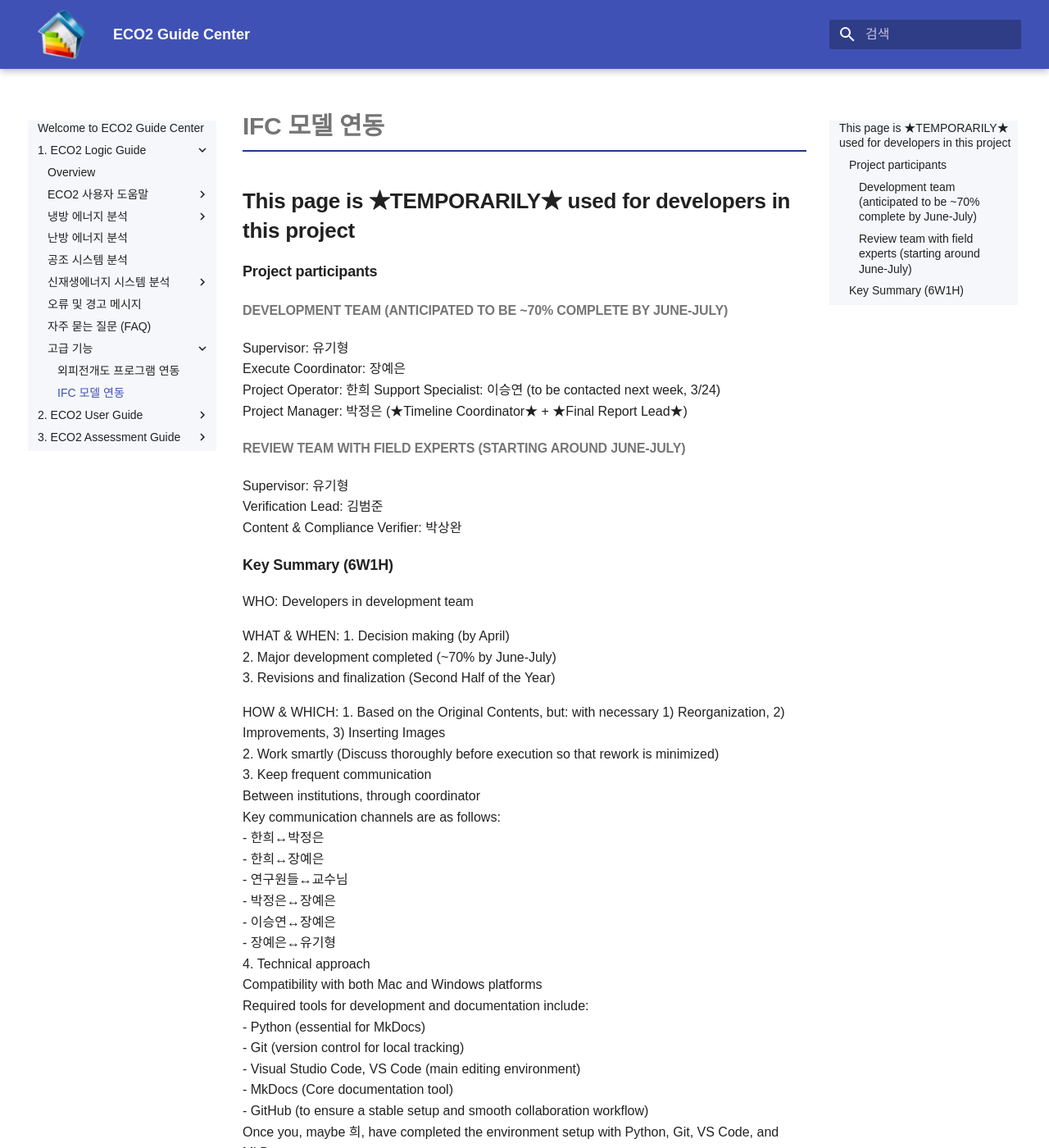
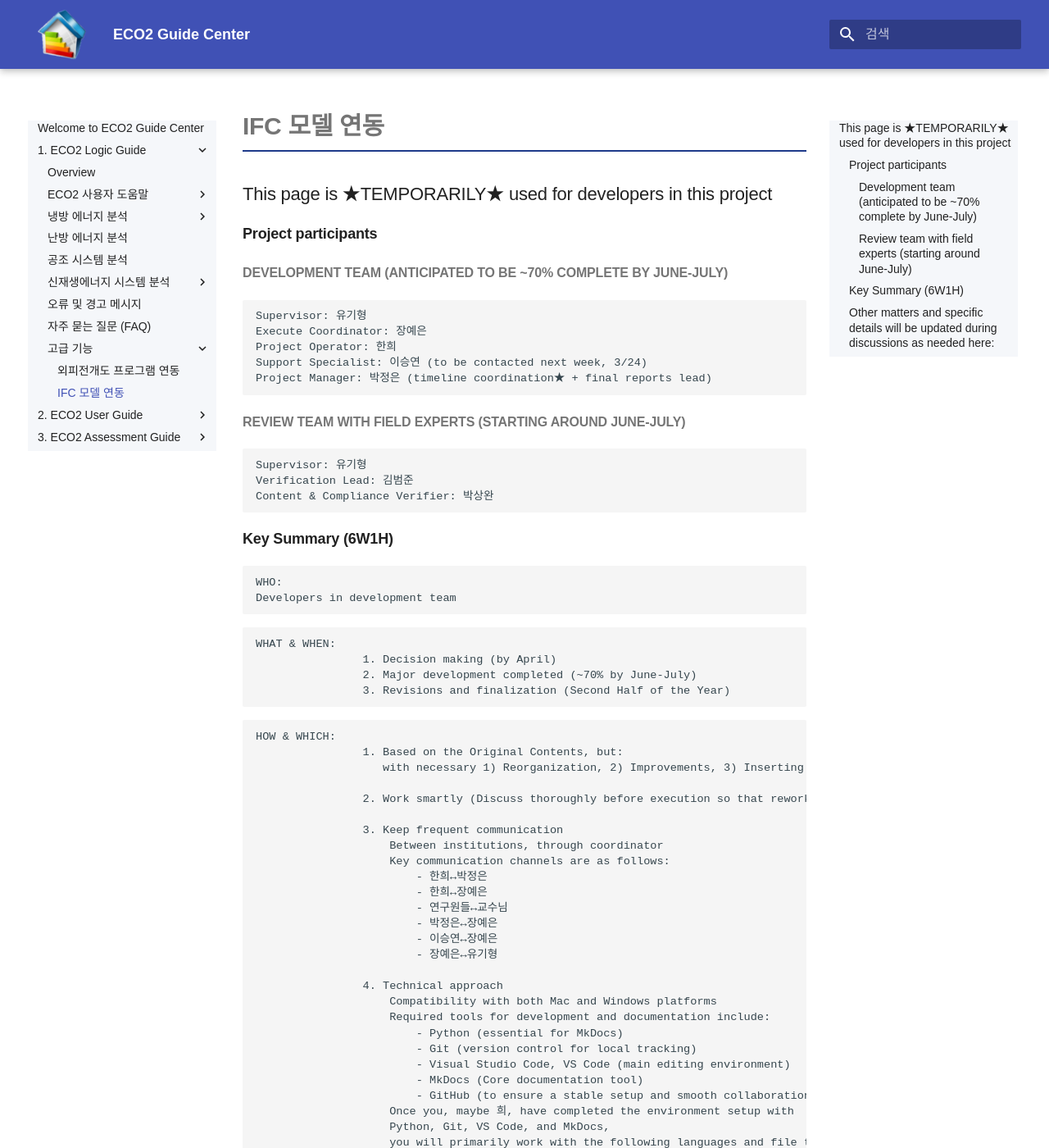
Before and after one commit to seungyeon315/eco2_guide_center_new, an MkDocs documentation site: the page built from docs/1. ECO2 Logic Guide/고급 기능/IFC_모델_연동.md, in a window 1280 px wide and 1400 px high. Shown: the whole window at 82% size. Built offline with MkDocs 1.6.1 and Material for MkDocs 9.7.7, drawn with Linux system fonts in a browser that asks for light colours; some web fonts are replaced; some of the changed text lies outside the part shown.

Commit message:
Update content

````diff
--- a/docs/1. ECO2 Logic Guide/고급 기능/IFC_모델_연동.md
+++ b/docs/1. ECO2 Logic Guide/고급 기능/IFC_모델_연동.md
@@ -1,56 +1,85 @@
 # IFC 모델 연동
 
-## This page is ★TEMPORARILY★ used for developers in this project
+### This page is ★TEMPORARILY★ used for developers in this project
 
 #### Project participants
 ##### Development team (anticipated to be ~70% complete by June-July)
-Supervisor:             유기형
-Execute Coordinator:    장예은
-Project Operator:       한희
-Support Specialist:     이승연 (to be contacted next week, 3/24)
-Project Manager:        박정은 (★Timeline Coordinator★ + ★Final Report Lead★)
-
+```
+Supervisor: 유기형
+Execute Coordinator: 장예은
+Project Operator: 한희
+Support Specialist: 이승연 (to be contacted next week, 3/24)
+Project Manager: 박정은 (timeline coordination★ + final reports lead)
+```
 ##### Review team with field experts (starting around June-July)
-Supervisor:                     유기형
-Verification Lead:              김범준
-Content & Compliance Verifier:  박상완
-
+```
+Supervisor: 유기형
+Verification Lead: 김범준
+Content & Compliance Verifier: 박상완
+```
 #### Key Summary (6W1H)
-WHO:            Developers in development team
-
-WHAT & WHEN:    1. Decision making (by April)
+```
+WHO:
+Developers in development team
+```
+```
+WHAT & WHEN:
+                1. Decision making (by April)
                 2. Major development completed (~70% by June-July)
                 3. Revisions and finalization (Second Half of the Year)
+```
+```
+HOW & WHICH:
+                1. Based on the Original Contents, but:
+                   with necessary 1) Reorganization, 2) Improvements, 3) Inserting Images
 
-HOW & WHICH:            1. Based on the Original Contents, but: with necessary 1) Reorganization, 2) Improvements, 3) Inserting Images
                 2. Work smartly (Discuss thoroughly before execution so that rework is minimized)
+
                 3. Keep frequent communication
                     Between institutions, through coordinator
                     Key communication channels are as follows:
-                    - 한희↔박정은
-                    - 한희↔장예은
-                    - 연구원들↔교수님
-                    - 박정은↔장예은
-                    - 이승연↔장예은
-                    - 장예은↔유기형
+                        - 한희↔박정은
+                        - 한희↔장예은
+                        - 연구원들↔교수님
+                        - 박정은↔장예은
+                        - 이승연↔장예은
+                        - 장예은↔유기형
+
                 4. Technical approach
                     Compatibility with both Mac and Windows platforms
                     Required tools for development and documentation include:
-                    - Python (essential for MkDocs)
-                    - Git (version control for local tracking)
-                    - Visual Studio Code, VS Code (main editing environment)
-                    - MkDocs (Core documentation tool)
-                    - GitHub (to ensure a stable setup and smooth collaboration workflow)
-                    Once you, maybe 희, have completed the environment setup with Python, Git, VS Code, and MkDocs,
+                        - Python (essential for MkDocs)
+                        - Git (version control for local tracking)
+                        - Visual Studio Code, VS Code (main editing environment)
+                        - MkDocs (Core documentation tool)
+                        - GitHub (to ensure a stable setup and smooth collaboration workflow)
+                    Once you, maybe 희, have completed the environment setup with
+                    Python, Git, VS Code, and MkDocs,
                     you will primarily work with the following languages and file types:
-                    - Markdown (.md)
-                    - YAML (.yml)
-                    - HTML (.html)
-                    - CSS (.css)
-                    - JavaScript (.js)
-                    - Python (.py)
-                    For the ECO2 Logic Guide, both mathematical expressions and mindmaps are crucial to effectively convey;
-                    - Mermaid.js: for mindmap
-                    - MathJax (or KaTeX): for LaTeX, a grammar for mathematical expressions
+                        - Markdown (.md)
+                        - YAML (.yml)
+                        - HTML (.html)
+                        - CSS (.css)
+                        - JavaScript (.js)
+                        - Python (.py)
+                    For the ECO2 Logic Guide, both mathematical expressions and mindmaps are crucial;
+                        - Mermaid.js: for mindmap
+                        - MathJax (or KaTeX): for LaTeX, a grammar for mathematical expressions
+```
+```
+WHY:
+... (TBD someday, at some point during the project)
+```
 
-WHY:            ... (TBD someday, at some point during the project)
+
+#### Other matters and specific details will be updated during discussions as needed here:
+```
+.
+.
+.
+.
+.
+.
+.
+
+```
````
Also changed, not shown: site/1. ECO2 Logic Guide/고급 기능/IFC_모델_연동.html, site/search/search_index.json, site/sitemap.xml, 1 other file.
